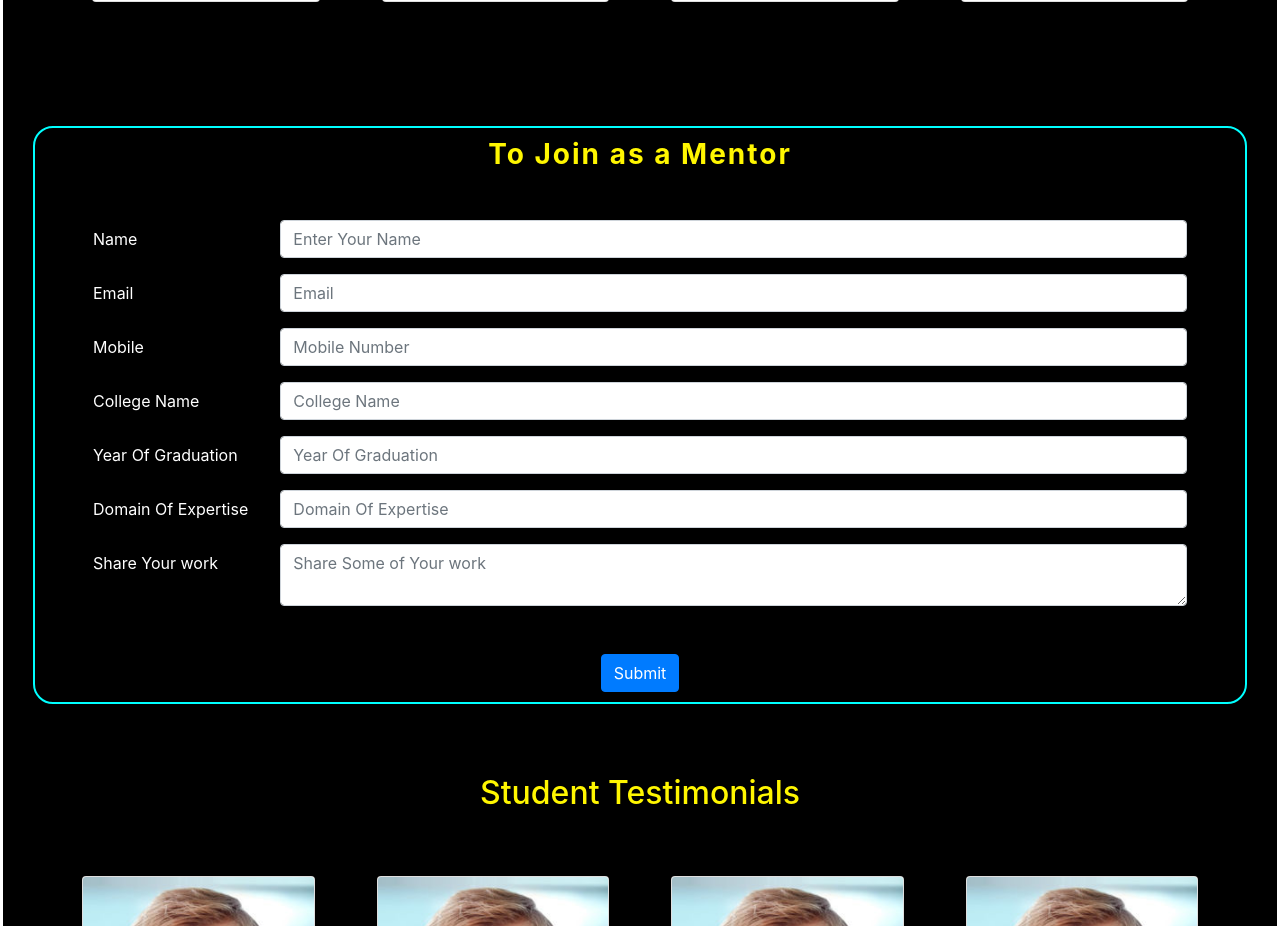
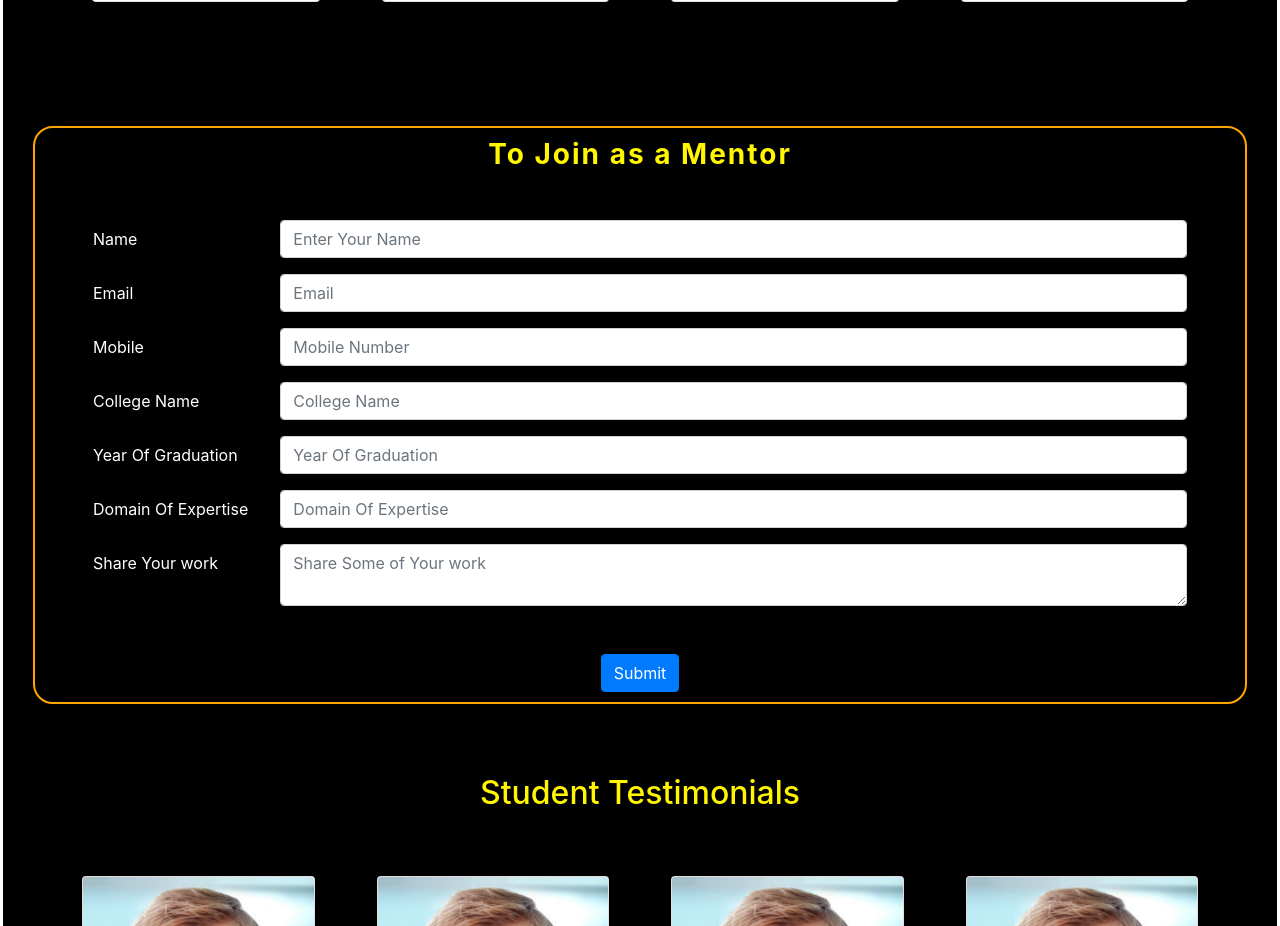
Before and after one commit to Atif0604/Mentorship, a plain HTML site: page index.html in a window 1280 px wide. Shown: the part 1620-2546 px from the top of the page. Drawn offline with nearby package versions, Linux system fonts and the light colour scheme.

Commit message:
Update style.css

```diff
--- a/style.css
+++ b/style.css
@@ -103,7 +103,7 @@ h3 {
 {
 	margin: 10px;
 	padding:10px;
-	border:2px solid aqua;
+	border:2px solid orange;
 	border-radius: 20px;
 
 }
```
